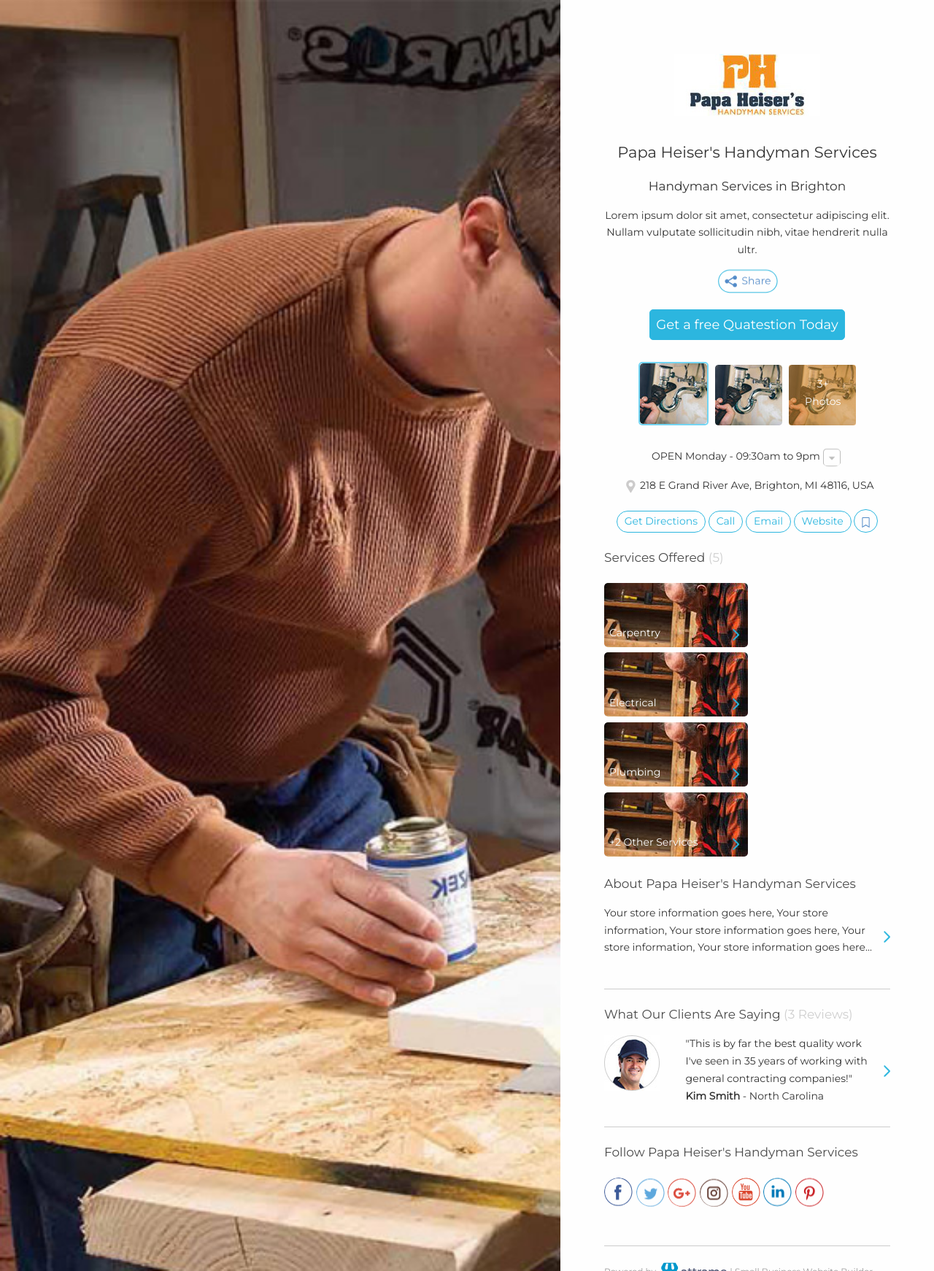
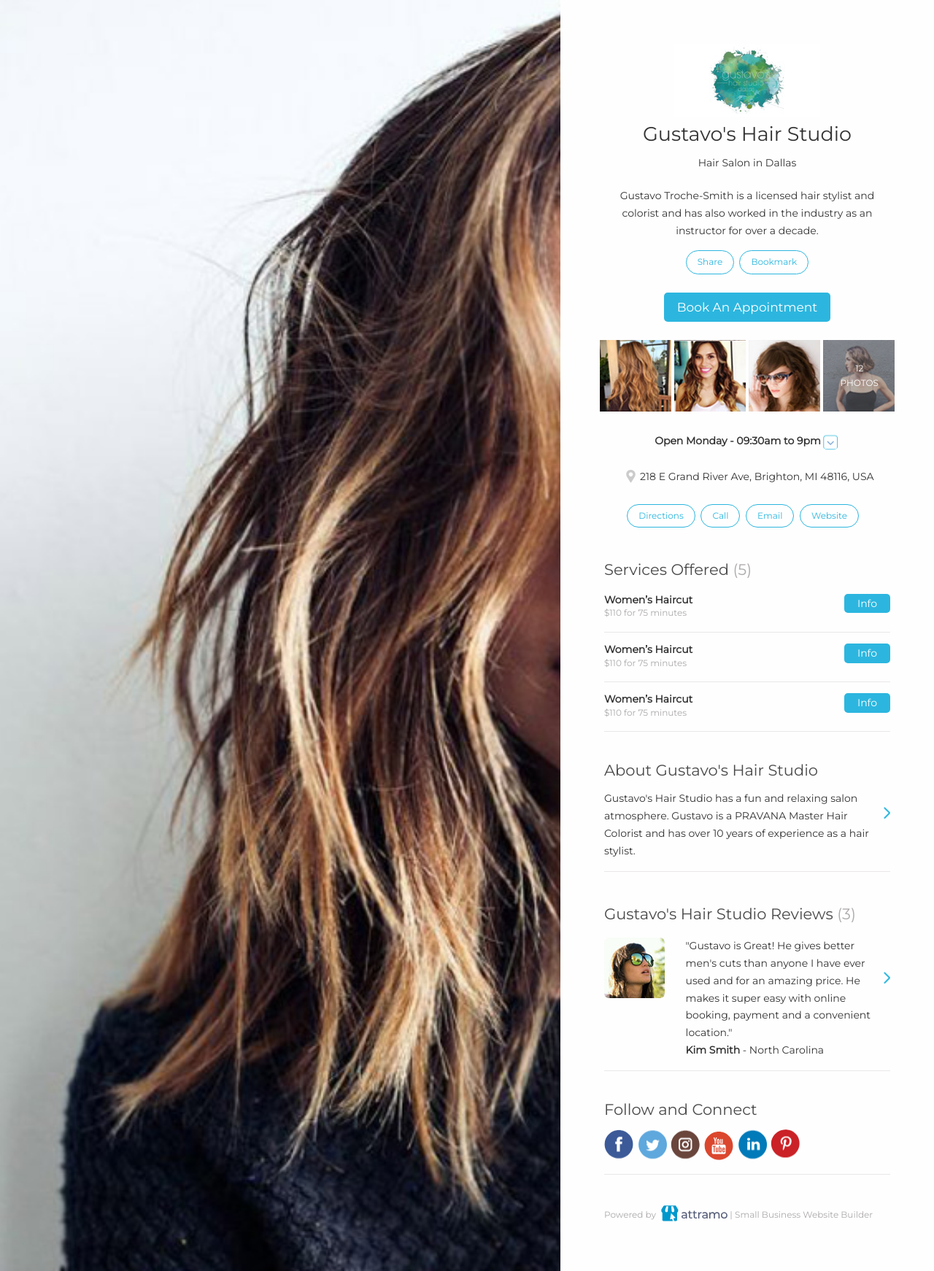
Before and after one commit to krjj/attramo-website, a PHP site: page /UserSite/home.html in a window 1280 px wide. Shown: the whole page at 73% size. Run offline with PHP 8.4, Linux system fonts and the light colour scheme.

Commit message:
UserSite pages updated

```diff
--- a/UserSite/css/global.css
+++ b/UserSite/css/global.css
@@ -62,76 +62,70 @@ a {
 .text-center{text-align: center;}
 .leftFolat{float: left;}
 .rightFloat{float: right;}
-.Business-name, .Business-aria{font-weight: normal;}
-.Business-logo,.Business-aria,.Business-name,.Business-info,.Get-quatestion-button,.Share-button,.Business-hours {margin-bottom: 10px}
-.Business-name{font-size: 21px;}
-.Business-aria{ font-size: 17px}
-.Get-quatestion-button,.Share-button{display: block}
-.simpleButton{margin-bottom: 5px;width: auto;border: 1px solid #2cb6df;color: #2cb6df;border-radius: 15px;display: inline-block; padding: 2px 10px;}
+.captionFont{font-size:12px;}
+.heading1Font{font-size: 27px }
+.heading2Font{font-size: 21px}
+.heading3Font{font-size: 17px}
+.boldFont{font-weight: bold}
+.normalfont{font-weight: normal;}
+.bodyFont{font-size: 14px}
+.largeMargin{margin-bottom: 40px}
+.mediumMargin{margin-bottom: 25px}
+.smallMargin{margin-bottom: 15px }
+h1,h2,h3,h4,h5,ul,li,div {line-height: 1.2;}
+h1,h2,h3,h4,h5,p,span,a, ul, li, div{margin: 0px; padding: 0px}
+p, span{line-height: 1.7}
+/*.Business-aria,.Business-name,.Business-info,.Call-toAction-button,.Share-button,.Business-hours {margin-bottom: 10px}
+*/.simpleButton{ line-height: 1.7;width: auto;border: 1px solid #2cb6df;color: #2cb6df;border-radius: 100px;display: inline-block; padding: 5px 15px;}
 .simpleButton:hover{color: #FFF; background: #2cb6df}
-.Get-quatestion-button a, .nextBtn, .nextBtn2{font-size: 18px;width: auto;border: 1px solid #2cb6df;color: #FFF;border-radius: 5px; background: #2cb6df; display: inline-block; padding: 5px 8px;}
-.Get-quatestion-button a:hover, .nextBtn:hover, .nextBtn2:hover{color: #2cb6df; background:#fff; }
-.Business-image ul, .Business-CTA-button ul, .Business-Services-Offered ul, .Business-social ul, .getQuotationlist, .serviceCateory{margin: 20px 0px 15px 0px;padding: 0px;list-style-type: none;}
-.Business-CTA-button ul li, .Business-social ul li, .serviceCateory li{display: inline;}
-.Business-Services-Offered h2,.Business-about h2, .Business-feedback h2,.Business-social h2, .Business-image-gallery h1, .Business-Services-page h1, .Business-Services-page h2, .Business-About-page h1, .Business-testimonials h1, .Business-get-quotation h1, .Business-thanks-page h1{font-weight: normal; color:#4a4a4a; font-size: 17px}
-.moreimage {position: relative; display: inline-block; background: #de891f; height: 83px; border-radius: 3px;}
+.Call-toAction-button a, .nextBtn, .nextBtn2, .services-CTA-Button{width: auto;color: #FFF;border-radius: 5px; background: #2cb6df; display: inline-block; padding: 5px 18px;}
+.Call-toAction-button a{ padding: 10px 18px; }
+.Call-toAction-button a:hover, .nextBtn:hover, .nextBtn2:hover, .services-CTA-Button:hover{color: #FFF; background:#168caf; }
+.Business-image ul, .Business-CTA-button ul, .Business-social ul, .getQuotationlist, .serviceCateory, .Business-Services-Offered ul{padding: 0px;list-style-type: none; }
+.Business-CTA-button ul li, .Business-social ul li, .serviceCateory li, .Business-image li{display: inline-block;}
+.Business-image ul{margin: 0px -20px 0px -20px;}
+.Business-Services-Offered h2,.Business-about h2, .Business-feedback h2,.Business-social h2, .Business-image-gallery h1, .Business-Services-page h1, .Business-Services-page h2, .Business-About-page h1, .Business-testimonials h1, .Business-get-quotation h1, .Business-thanks-page h1{color:#4a4a4a;}
+.moreimage {position: relative; display: inline-block; background: #666769; height: 98px;}
 .moreimage img{opacity: 0.5}
-.moreimage span{position: absolute;text-align: center;top: 18%; right: 22%;color: #FFF;}
-.grayNumber{color:#cfcfcf; }
-.Business-Services-Offered ul li{position: relative; cursor: pointer; display: inline-block; height:88px ;width: 197px;}
-.Business-Services-Offered img{border-radius: 5px;}
-.Business-Services-Offered li span.servicesText{position: absolute;z-index: 2;color: #fff;bottom: 7px;left: 7px;}
-.borderBottomClass{border-bottom: 1px solid #ccc;padding-bottom: 30px;margin-bottom: 20px;}
+.moreimage span{position: absolute;text-align: center;top: 29%; right: 22%;color: #FFF;}
+.grayText{color:#adaaaa; }
+.borderBottomClass{border-bottom: 1px solid #eae7e7;}
 .Business-about, .Business-feedback{position: relative;padding-right: 20px}
-/*.Business-feedback p{width: 70%; margin: 0px}*/
 .rightFloat.fullWidth{width: 100%}
 .clientName{display: block;}
-.dateSelectionIcon,.locationIcon,.arrowClick,.facebook,.twitter,.googleplus,.instagram,.youtube,.linkedin,.pinterest, .NavArrow, .ShareIcon, .bookmarkIcon, .attramo-logo, .homeBackIcon{background-image: url(../image/Sprite.svg);background-repeat: no-repeat;height: 40px;width: 40px;display: inline-block;border-radius:100px;}
-.locationIcon{background-position: 0px -517px;height: 22px;width: 23px;vertical-align: middle;}
-.dateSelectionIcon{background-position: 0px -410px;height: 27px;width: 31px;vertical-align: middle;}
-.dateSelectionIcon:hover{background-position: -30px -410px;height: 27px;width: 31px;vertical-align: middle;}
-.arrowClick{background-position: 0px -491px;height: 22px;width: 23px;position: absolute;bottom: 5px; right:5px;}
-.facebook{background-position: -4px -55px;}
-.facebook:hover{background-position: -49px -55px;}
-.twitter{background-position: -4px -311px;}
-.twitter:hover{background-position: -49px -311px;}
-.googleplus{background-position: -4px -105px;}
-.googleplus:hover{background-position: -49px -105px;}
-.instagram{background-position: -4px -156px;}
-.instagram:hover{background-position: -49px -156px;}
-.youtube{background-position: -4px -3px;}
-.youtube:hover{background-position: -49px -3px;}
-.linkedin{background-position: -4px -209px;}
-.linkedin:hover{background-position: -49px -209px;}
-.pinterest{background-position: -4px -260px;}
-.pinterest:hover{background-position: -49px -260px;}
-.NavArrow{background-position: 0px -493px;height: 16px;width: 16px;position: absolute;right: 0px;top: 50%;}
-.ShareIcon{background-position: -4px -449px;height: 33px;width: 85px;}
-.ShareIcon:hover{background-position: -94px -449px;}
-.bookmarkIcon{background-position: -4px -363px;height: 22px;width: 11px;text-indent: -9999px;border: 1px solid #2cb6df;padding: 4px 10px; vertical-align: -11px;}
-.bookmarkIcon:hover {background-position: -40px -364px;background-color: #2cb6df;}
-.attramo-logo{background-position: -5px -547px; height: 32px;width: 95px;vertical-align: middle;}
-.footerText{font-size: 12px; color: #999999}
+.dateSelectionIcon,.locationIcon,.facebook,.twitter,.instagram,.youtube,.linkedin,.pinterest, .NavArrow, .attramo-logo, .homeBackIcon{background-image: url(../image/Sprite.svg);background-repeat: no-repeat;height: 42px;width: 42px;display: inline-block;border-radius:100px;}
+.locationIcon{background-position: 0px -362px;height: 22px;width: 23px;vertical-align: middle;}
+.dateSelectionIcon{background-position: -3px -302px;height: 23px;width: 26px;vertical-align: middle;}
+.dateSelectionIcon:hover{background-position: -28px -302px;}
+.facebook:hover{background-position: -50px -58px;}
+.facebook{background-position: -6px -58px;}
+.twitter:hover{background-position: -50px -252px;}
+.twitter{background-position: -6px -252px;}
+.instagram:hover{background-position: -50px -106px;}
+.instagram{background-position: -6px -106px;}
+.youtube:hover{background-position: -50px -7px;}
+.youtube{background-position: -6px -7px;}
+.linkedin:hover{background-position: -50px -155px;}
+.linkedin{background-position: -6px -155px;}
+.pinterest:hover{background-position: -50px -205px;}
+.pinterest{background-position: -6px -205px;}
+.NavArrow{background-position: 0px -336px;height: 16px;width: 16px;position: absolute;right: 0px;top: 42%;}
+.NavArrow:hover{background-position: -19px -336px}
+.Share-button a:first-child, .Business-CTA-button ul li{margin-right: 4px}
+.attramo-logo{background-position: -5px -389px; height: 32px;width: 95px;vertical-align: middle;}
 /* image gallery page */
 .homeBackIcon{background-position: -4px -449px;height: 33px;width: 85px;}
 .homeBackIcon:hover{background-position: -94px -449px;}
-.Business-image ul li, .Business-image-gallery ul li{    cursor: pointer; display: inline-block;border-radius: 3px; margin: 10px 5px 7px 0px;}
-.Business-image-gallery ul li:last-child, .Business-image li:last-child{margin-right: 0px}
-.Business-image-gallery ul li.active img, .Business-image ul li.active img{border-radius: 5px;padding: 2px;background: #73d5f3;}
-.Business-image-gallery ul{margin: 0px 0px 0px 0px;padding: 0px;list-style-type: none;}
-.Business-image-gallery h1, .Business-Services-page h1, .Business-About-page h1, .Business-testimonials h1, .Business-get-quotation h1, .Business-thanks-page h1{margin: 15px 0px 0px 0px; font-size: 21px}
-.subHeadingtext{margin: 0px 0px 15px 0px;}
-.Business-Services-page h2, .Business-Services-page img, .Business-Services-page p{margin: 0px}
-.Business-Services-page .Get-quatestion-button a {margin-bottom: 30px; font-size: 13px}
-.Business-testimonials .subHeadingtext{margin-bottom: 30px}
+.Business-image-gallery ul li{ cursor: pointer; display: inline-block;border-radius: 3px; margin: 10px 5px 7px 0px;}
+.Business-image-gallery ul li:last-child{margin-right: 0px}
+.Business-image-gallery ul{/*margin: 0px 0px 0px 0px;*/padding: 0px;list-style-type: none;}
 .getQuotationlist li{border-bottom: 1px solid #ccc; padding: 10px 0px }
 .getQuotationlist li:last-child{border-bottom: none;}
 .backBtn{  border: 1px solid #ccc;background: #fff;padding: 5px 10px;border-radius: 5px;color: #ccc}
 .backBtn:hover{background: #ccc;color: #fff;}
-.Business-get-quotation .nextBtn{font-size: 14px; width: 100%}
-.nextBtn2{font-size: 14px}
+.Business-get-quotation .nextBtn{width: 100%}
 .messageBox{width: 98%; height: 200px}
-#getQuotationlistform label{display: block; font-size: 12px; margin-top: 14px}
+#getQuotationlistform label{display: block;margin-top: 14px}
 .nameSection{width: 45%}
 .nameSection input{width: 95%}
 .phone, .email{width: 97%}
--- a/UserSite/home.html
+++ b/UserSite/home.html
@@ -28,59 +28,92 @@
 	<div class="split-content">
 		<div class="split-content-vertically-center">
 			<div class="Business-content">
-				<p class="text-center"><img class="Business-logo" src="image/Logo.jpg" alt="logo" title="logo"     height="85px" width="200px" /></p>
-				<h1 class="Business-name text-center" >Papa Heiser's Handyman Services</h1>
-				<h2 class="Business-aria text-center">Handyman Services in Brighton</h2>
-				<p class="Business-info text-center">Lorem ipsum dolor sit amet, consectetur adipiscing elit. Nullam vulputate sollicitudin nibh, vitae hendrerit nulla ultr.</p>
-				<p class="Share-button text-center"><a class="ShareIcon" href="#"></a></p>
-				<p class="Get-quatestion-button text-center"><a href="get-a-free-quotation.html">Get a free Quatestion Today</a></p>
-				<div class="Business-image text-center">
+				<p class="text-center Business-logo"><img src="image/Logo.jpg" alt="logo" title="logo"     height="100px" width="200px" /></p>
+				<h1 class="Business-name text-center heading1Font normalfont smallMargin" >Gustavo's Hair Studio</h1>
+				<h2 class="Business-aria text-center bodyFont normalfont mediumMargin">Hair Salon in Dallas</h2>
+				<p class="Business-info text-center smallMargin">Gustavo Troche-Smith is a licensed hair stylist and colorist and has also worked in the industry as an instructor for over a decade. </p>
+				<p class="Share-button text-center captionFont mediumMargin">
+					<a class="Share simpleButton" href="#">Share</a>
+					<a class="Bookmark simpleButton" href="#">Bookmark</a>
+				</p>
+				<h3 class="Call-toAction-button text-center heading3Font normalfont mediumMargin"><a href="get-a-free-quotation.html">Book An Appointment</a></h3>
+				<div class="Business-image text-center mediumMargin">
 					<ul>
-						<li class="active"><img src="image/ImageGalleryThumbnail.jpg" width="92px" height="83px"></li>
-						<li><img src="image/ImageGalleryThumbnail.jpg" width="92px" height="83px"></li>
-						<li><a href="image-gallery.html" class="moreimage" ><img src="image/ImageGalleryThumbnail.jpg" height="83px" width="92px"><span>3+ </br> Photos</span></a></li>
+						<li><img src="image/ImageGallery1.jpg" width="98px" height="98px"></li>
+						<li><img src="image/ImageGallery2.jpg" width="98px" height="98px"></li>
+						<li><img src="image/ImageGallery3.jpg" width="98px" height="98px"></li>
+						<li><a href="image-gallery.html" class="moreimage" ><img src="image/ImageGallery4.jpg" height="98px" width="98px"><span class="captionFont">12</br> PHOTOS</span></a></li>
 					</ul>
 				</div>
-				<div class="text-center"><p class="Business-hours">OPEN Monday - 09:30am to 9pm<span class="dateSelectionIcon"></span></p></div>
-				<div class="text-center"><p class="Business-location"> <span class="locationIcon"></span> 218 E Grand River Ave, Brighton, MI 48116, USA</p></div>
-				<Section class="Business-CTA-button text-center">
+				<div class="text-center mediumMargin">
+					<p class="Business-hours boldFont">Open Monday - 09:30am to 9pm<span class="dateSelectionIcon"></span></p>
+					<!-- <ul clss="">
+						<li class="Business-hours">TUS - 09:30am to 9pm</li>
+						<li class="Business-hours">WED - 09:30am to 9pm</li>
+						<li class="Business-hours">THU - 09:30am to 9pm</li>
+						<li class="Business-hours">FRI - 09:30am to 9pm</li>
+					</ul> -->
+				</div>
+				<div class="text-center mediumMargin">
+					<p class="Business-location"><span class="locationIcon"></span> 218 E Grand River Ave, Brighton, MI 48116, USA</p>
+				</div>
+				<Section class="Business-CTA-button text-center largeMargin">
 					<ul>
-						<li><a class="simpleButton" href="#">Get Directions</a></li>
-						<li><a class="simpleButton" href="#">Call</a></li>
-						<li><a class="simpleButton" href="#">Email</a></li>
-						<li><a class="simpleButton" href="#">Website</a></li>
-						<li><a class="bookmarkIcon" href="#"></a></li>
+						<li><a class="simpleButton captionFont" href="#">Directions</a></li>
+						<li><a class="simpleButton captionFont" href="#">Call</a></li>
+						<li><a class="simpleButton captionFont" href="#">Email</a></li>
+						<li><a class="simpleButton captionFont" href="#">Website</a></li>
+						<li><a class="bookmarkIcon captionFont" href="#"></a></li>
 					</ul>
 				</section>
-				<section class="Business-Services-Offered">
-					<h2>Services Offered <span class="grayNumber">(5)</span></h2>
+				<section class="Business-Services-Offered largeMargin">
+					<h2 class="heading2Font normalfont smallMargin">Services Offered <span class="grayText">(5)</span></h2>
 					<ul>
-						<li><a href="services-offered.html#Carpentry"><img src="image/Services_Image.jpg" height="88px" width="197px"><span class="servicesText">Carpentry</span><span class="arrowClick"></span></a></li>
-						<li><a href="services-offered.html#Electrical"><img src="image/Services_Image.jpg" height="88px" width="197px"><span class="servicesText">Electrical</span><span class="arrowClick"></span></a></li>
-						<li><a href="services-offered.html#Plumbing"><img src="image/Services_Image.jpg" height="88px" width="197px"><span class="servicesText">Plumbing</span><span class="arrowClick"></span></a></li>
-						<li><a href="services-offered.html#Services"><img src="image/Services_Image.jpg" height="88px" width="197px"><span class="servicesText">+2 Other Services</span><span class="arrowClick"></span></a></li>
+						<li class="smallMargin borderBottomClass">
+							<div class="services-list leftFolat">
+								<h3 class="boldFont bodyFont">Women’s Haircut</h3>
+								<p class="grayText captionFont smallMargin">$110 for 75 minutes</p>
+							</div>
+							<a href="services-offered.html" class="services-CTA-Button rightFloat">Info</a>
+							<div class="clearFloat"></div>
+						</li>
+						<li class="smallMargin borderBottomClass">
+							<div class="services-list leftFolat">
+								<h3 class="boldFont bodyFont">Women’s Haircut</h3>
+								<p class="grayText captionFont smallMargin">$110 for 75 minutes</p>
+							</div>
+							<a href="services-offered.html" class="services-CTA-Button rightFloat">Info</a>
+							<div class="clearFloat"></div>
+						</li>
+						<li class="borderBottomClass">
+							<div class="services-list leftFolat">
+								<h3 class="boldFont bodyFont">Women’s Haircut</h3>
+								<p class="grayText captionFont smallMargin">$110 for 75 minutes</p>
+							</div>
+							<a href="services-offered.html" class="services-CTA-Button rightFloat">Info</a>
+							<div class="clearFloat"></div>
+						</li>
 					</ul>
 				</section>
-				<section class="Business-about borderBottomClass">
-					<h2>About Papa Heiser's Handyman Services</h2>
-					<p>Your store information goes here, Your store information, Your store information goes here, Your store information, Your store information goes here...</p>
+				<section class="Business-about borderBottomClass largeMargin">
+					<h2 class="heading2Font normalfont smallMargin" >About Gustavo's Hair Studio</h2>
+					<p class="smallMargin">Gustavo's Hair Studio has a fun and relaxing salon atmosphere. Gustavo is a PRAVANA Master Hair Colorist and has over 10 years of experience as a hair stylist.</p>
 					<a href="about-us.html" class="NavArrow"></a>
 				</section>
-				<section class="Business-feedback borderBottomClass">
-					<h2>What Our Clients Are Saying <span class="grayNumber">(3 Reviews)</span></h2>
+				<section class="Business-feedback borderBottomClass largeMargin">
+					<h2 class="heading2Font normalfont smallMargin">Gustavo's Hair Studio Reviews <span class="grayText">(3)</span></h2>
 					<div>
-						<img src="image/Testimonial_Image.jpg" class="leftFolat" width="76" height="76">
-						<p class="rightFloat">"This is by far the best quality work I've seen in 35 years of working with general contracting companies!" <span class="clientName"><b>Kim Smith</b> - North Carolina</span></p>
+						<img src="image/Testimonial_Image.jpg" class="leftFolat" width="83" height="83">
+						<p class="rightFloat">"Gustavo is Great! He gives better men's cuts than anyone I have ever used and for an amazing price. He makes it super easy with online booking, payment and a convenient location."<span class="clientName smallMargin"><b>Kim Smith</b> - North Carolina</span></p>
 						<div class="clearFloat"></div>
 						<a href="testimonials.html" class="NavArrow"></a>
 					</div>
 				</section>
-				<section class="Business-social borderBottomClass">
-					<h2>Follow Papa Heiser's Handyman Services</h2>
-					<ul>
+				<section class="Business-social borderBottomClass largeMargin">
+					<h2 class="heading2Font normalfont smallMargin">Follow and Connect</h2>
+					<ul class="smallMargin">
 						<li><a href="#" class=facebook></a></li>
 						<li><a href="#" class="twitter"></a></li>
-						<li><a href="#" class="googleplus"></a></li>
 						<li><a href="#" class="instagram"></a></li>
 						<li><a href="#" class="youtube"></a></li>
 						<li><a href="#" class="linkedin"></a></li>
@@ -88,7 +121,7 @@
 					</ul>
 				</section>
 				<footer>
-					<p class="footerText">Powered by <a href="http://attramo.com/" class="attramo-logo"></a> |  Small Business Website Builder</p>
+					<p class="grayText captionFont">Powered by <a href="http://attramo.com/" class="attramo-logo"></a> |  Small Business Website Builder</p>
 				</footer>
 			</div>
 		</div>
--- a/UserSite/image-gallery.html
+++ b/UserSite/image-gallery.html
@@ -38,7 +38,7 @@
 					<h1>Image Gallery <span class="grayNumber">(20)</span></h1>
 					<p class="subHeadingtext">Papa Heiser's Handyman Services</p>
 					<ul>
-						<li class="active"><img src="image/ImageGalleryThumbnail.jpg"></li>
+						<li><img src="image/ImageGalleryThumbnail.jpg"></li>
 						<li><img src="image/ImageGalleryThumbnail.jpg"></li>
 						<li><img src="image/ImageGalleryThumbnail.jpg"></li>
 					</ul>
--- a/index.html
+++ b/index.html
@@ -49,8 +49,9 @@
                         <h2 class="marginBottom">At Attramo, Create a <span class="">Best Local SEO - Integrated Small
                                 Business Webpage </span>in just 3 minutes!</h2>
                         <span class="subscribeForm">
-                            <form id="invite_form" data-netlify="true">
+                            <form id="invite_form" netlify-honeypot="btf" data-netlify="true">
                                 <input type="text" name="email" placeholder="Enter your email" />
+                                <input type="hidden" name="btf"/>
                                 <button>Request an invite</button>
                             </form>
                         </span>
@@ -117,8 +118,9 @@
                 <h2 class="marginBottom pinkText">Join Attramo Now - Create a Stunning Small Business Webpage.</h2>
                 <div class="large-5 column">
                     <span class="subscribeForm">
-                        <form id="invite_form" data-netlify="true">
+                        <form id="invite_form" netlify-honeypot="btf" data-netlify="true">
                             <input type="text" name="" placeholder="Enter your email" />
+                            <input type="hidden" name="btf"/>
                             <button>Request an invite</button>
                         </form>
                     </span>
```
Also changed, not shown: UserSite/image/-border.svg (deleted), UserSite/image/CoverImage.jpg, UserSite/image/CoverImage1.jpg (deleted), UserSite/image/CoverImage2.jpg (deleted), UserSite/image/CoverImage3.jpg (deleted), UserSite/image/ImageGallery1.jpg (added), UserSite/image/ImageGallery2.jpg (added), UserSite/image/ImageGallery3.jpg (added), UserSite/image/ImageGallery4.jpg (added), UserSite/image/Logo.jpg, UserSite/image/Sprite.svg, UserSite/image/Testimonial_Image.jpg, UserSite/js/jquery-1.8.3.min.js.
